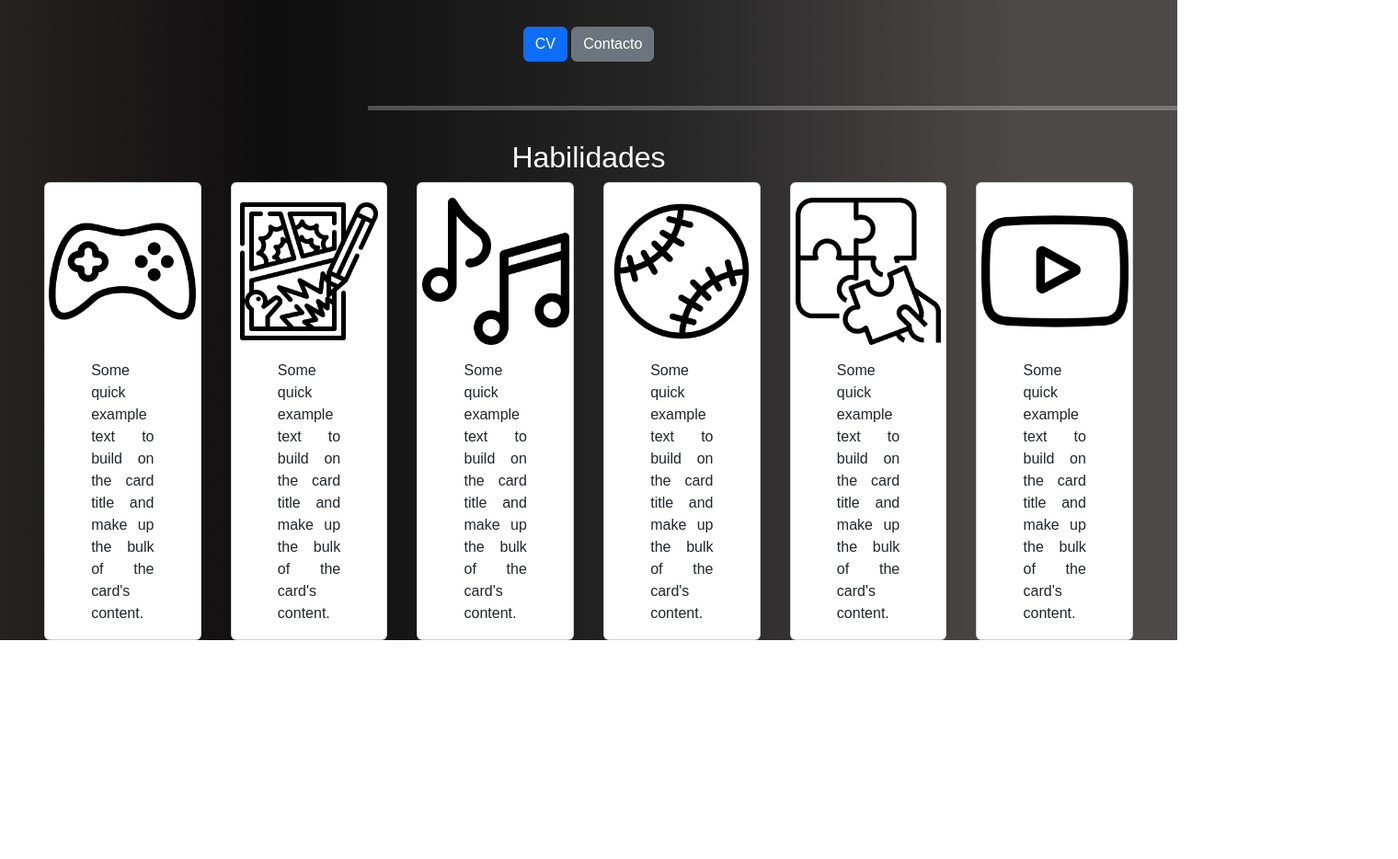
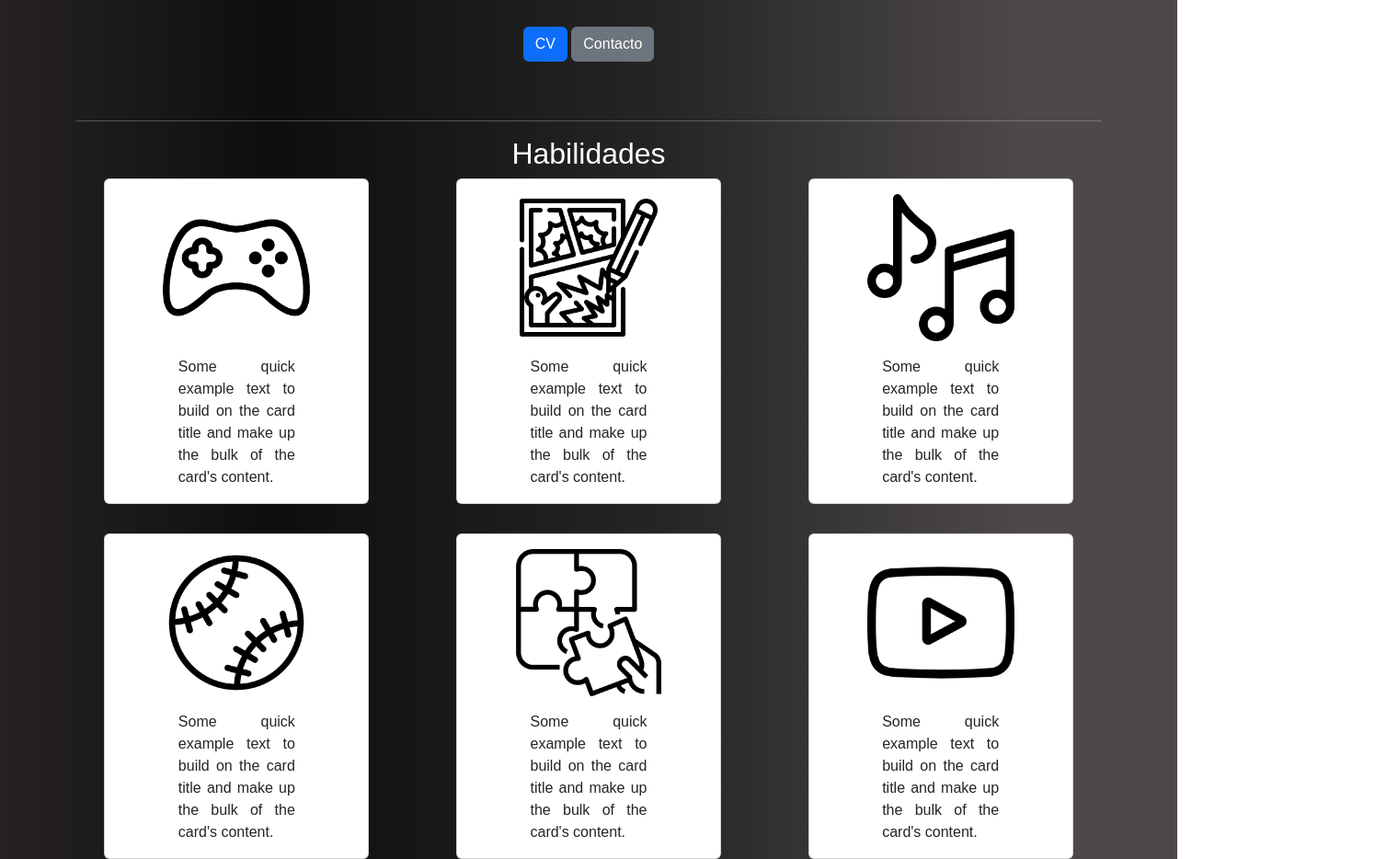
Before and after one commit to victorUriel1718/PaginaPersonalVictor, a plain HTML site: page index.html in a window 1280 px wide. Shown: the part 490-1424 px from the top of the page at 92% size, 1520 px wide, since content can reach past the window. Before the commit the page ends 1186 px from the top, so only its background shows below. Drawn offline with nearby package versions, Linux system fonts and the light colour scheme.

Commit message:
Quinto avance

```diff
--- a/css/estilos.css
+++ b/css/estilos.css
@@ -1,5 +1,6 @@
 body{
     font-family: Krub,sans-serif;
+    background: linear-gradient(90deg, rgba(38,34,34,1) 0%, rgba(15,14,14,1) 23%, rgba(0,0,0,0.8541666666666666) 56%, rgba(78,73,73,1) 87%);
 }
 
 .navbar{
@@ -34,8 +35,6 @@ body{
 }
 
 .Inicio{
-    background: rgb(38,34,34);
-    background: linear-gradient(90deg, rgba(38,34,34,1) 0%, rgba(15,14,14,1) 23%, rgba(0,0,0,0.8541666666666666) 56%, rgba(78,73,73,1) 87%);
     text-align: center;
     color: white;
 }
@@ -74,21 +73,12 @@ body{
     margin: 2rem 0rem 3rem 0rem;
 }
 
-.Inicio hr{
-    color: white; /* Cambia el color de la línea a azul */
-    background-color: white; /* Cambia el color del fondo (por si acaso) */
-    height: 5px;
-    width: 70rem;
-    margin: 0rem 25rem 2rem  25rem;
-}
-
 
 #segundoSector{
-    display: flex;
-    flex-direction: row;
+    display: grid;
+    grid-template-columns: repeat(2, 1fr);
+    place-items: center;
     gap: 2rem;
-    margin-left: 3rem;
-    margin-right: 3rem;
 }
 
 .card {
@@ -109,3 +99,9 @@ body{
     width: 10rem;
     height: auto;
 }
+
+@media (min-width: 968px) {
+    #segundoSector{
+        grid-template-columns: repeat(3, 1fr);
+    }
+}
--- a/index.html
+++ b/index.html
@@ -34,7 +34,7 @@
         </div>
     </nav>
 
-    <div class="content-fluid Inicio" >
+    <div class="container Inicio" >
 
         <div id="primerSector">
             <img class="imgInicio" src="./img/fotoUriel.png" alt="fotoUriel">
```
